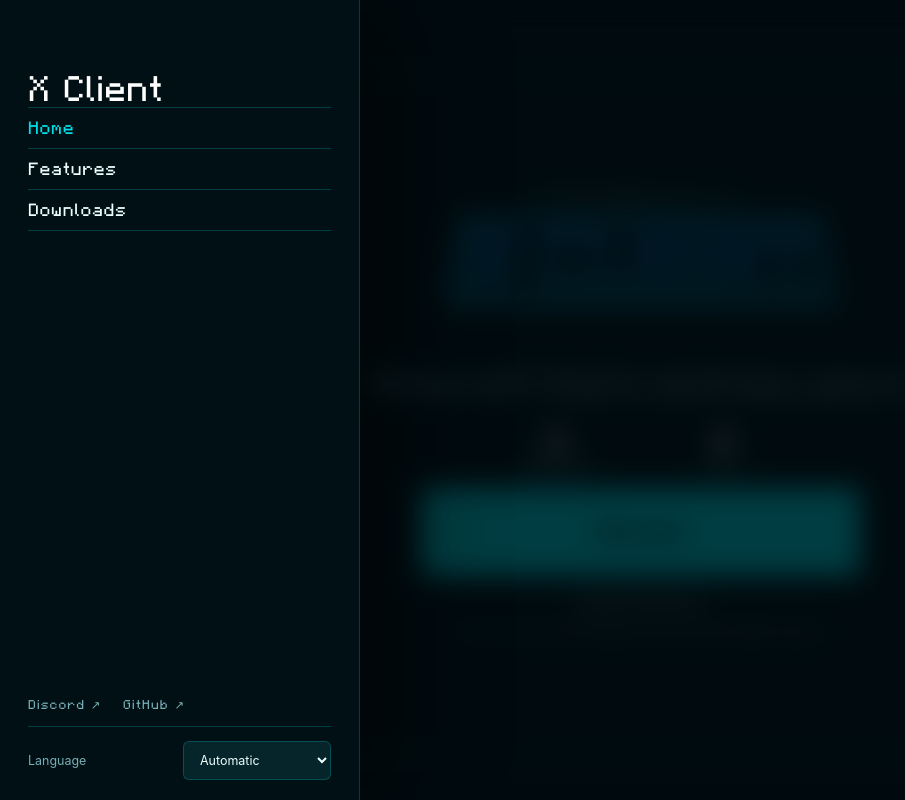
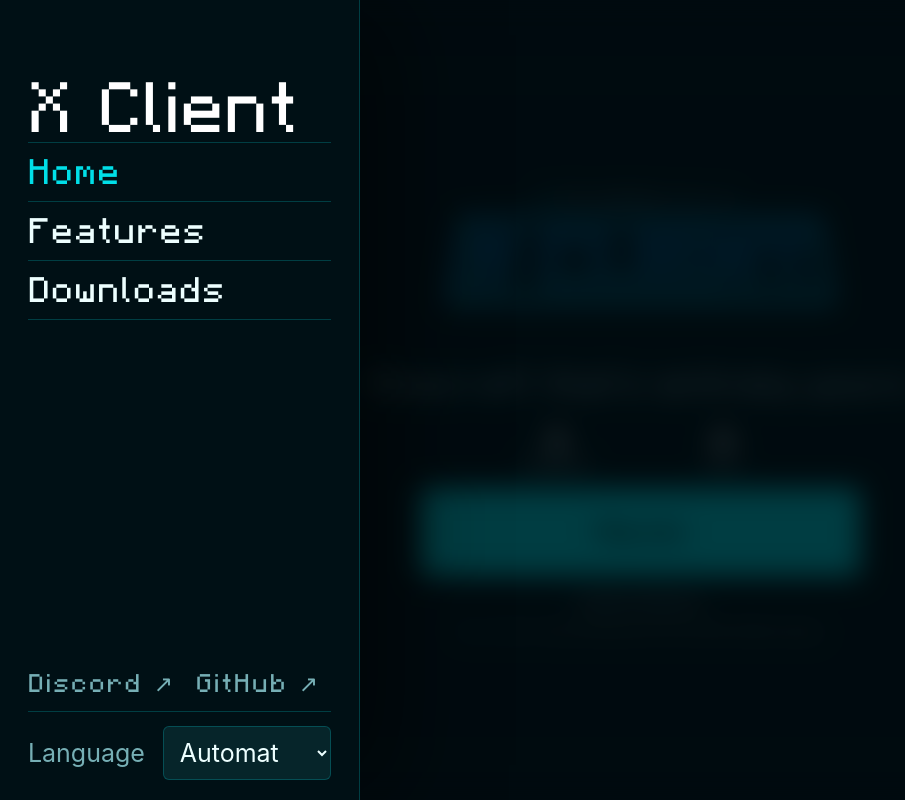
Before and after one commit to Porg-113/X-Launcher, an Electron app: page docs/index.html in a window 1280 px wide. Both pictures are taken after a click on the button "Open menu". Shown: the whole page, without its empty margins (0-905 px from the left). Drawn offline with Linux system fonts and the light colour scheme; no server answers.

Commit message:
Double menu text size

```diff
--- a/docs/styles.css
+++ b/docs/styles.css
@@ -262,3 +262,10 @@ body::-webkit-scrollbar { display: none; }
   .site-menu-footer { padding-top: 12px; }
   .language-picker { margin-top: 10px; padding-top: 10px; }
 }
+/* Larger menu typography */
+.github-link { font-size: 2rem; }
+.site-menu-panel h2 { font-size: clamp(3.2rem, 8vw, 4rem); }
+.site-menu-links a { font-size: 2rem; }
+.site-menu-external a { font-size: 1.44rem; }
+.language-picker { font-size: 1.56rem; }
+.language-picker select { min-width: 160px; }
```
